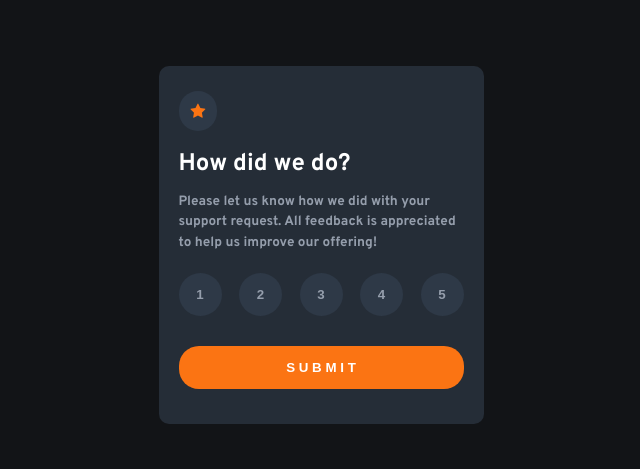
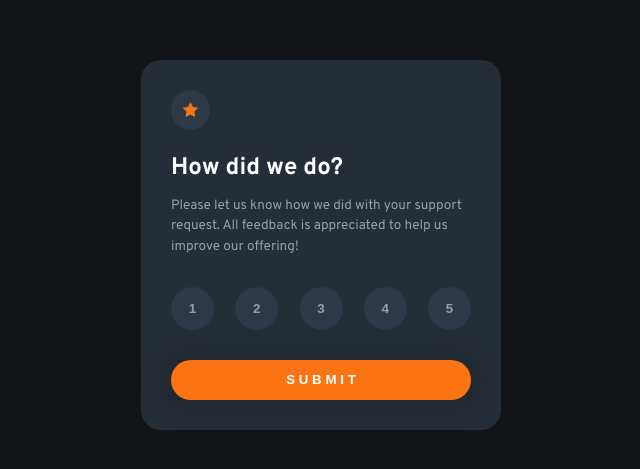
Before and after one commit to Sarkis-S/interactive-rating-component, a React (Create React App) app: page / in a window 1280 px wide. Shown: the part 155-624 px from the top of the page, without its empty margins (319-959 px from the left). Built offline with nearby package versions, Linux system fonts and the light colour scheme.

Commit message:
Add media queries with styling for desktop view for both cards

```diff
--- a/src/App.css
+++ b/src/App.css
@@ -1,3 +1,4 @@
+
 :root {
   /* Primary */
   --orange: hsl(25, 97%, 53%);
@@ -132,3 +133,34 @@ button:hover {
 
 .attribution { font-size: 11px; text-align: center; }
 .attribution a { color: hsl(228, 45%, 44%); }
+
+@media only screen and (min-width: 400px) {
+  .submit-container {
+    width: 300px;
+    padding: 30px;
+    border-radius: 20px;
+  }
+  .fa-star {
+    margin-top: 0px;
+    margin-bottom: 10px;
+    padding: 12px;
+  }
+  .btn {
+    margin-top: 30px;
+  }
+  .submit-btn {
+    height: 40px;
+    margin-bottom: 0px;
+    box-shadow: 0 0 15px 15px hsl(210, 19%, 16%);
+  }
+  .thank-you-container {
+    width: 305px;
+    padding: 30px;
+    border-radius: 20px;
+  }
+  h2 {
+    width: 305px;
+    padding: 0px;
+    font-weight: normal;
+  }
+}
```
